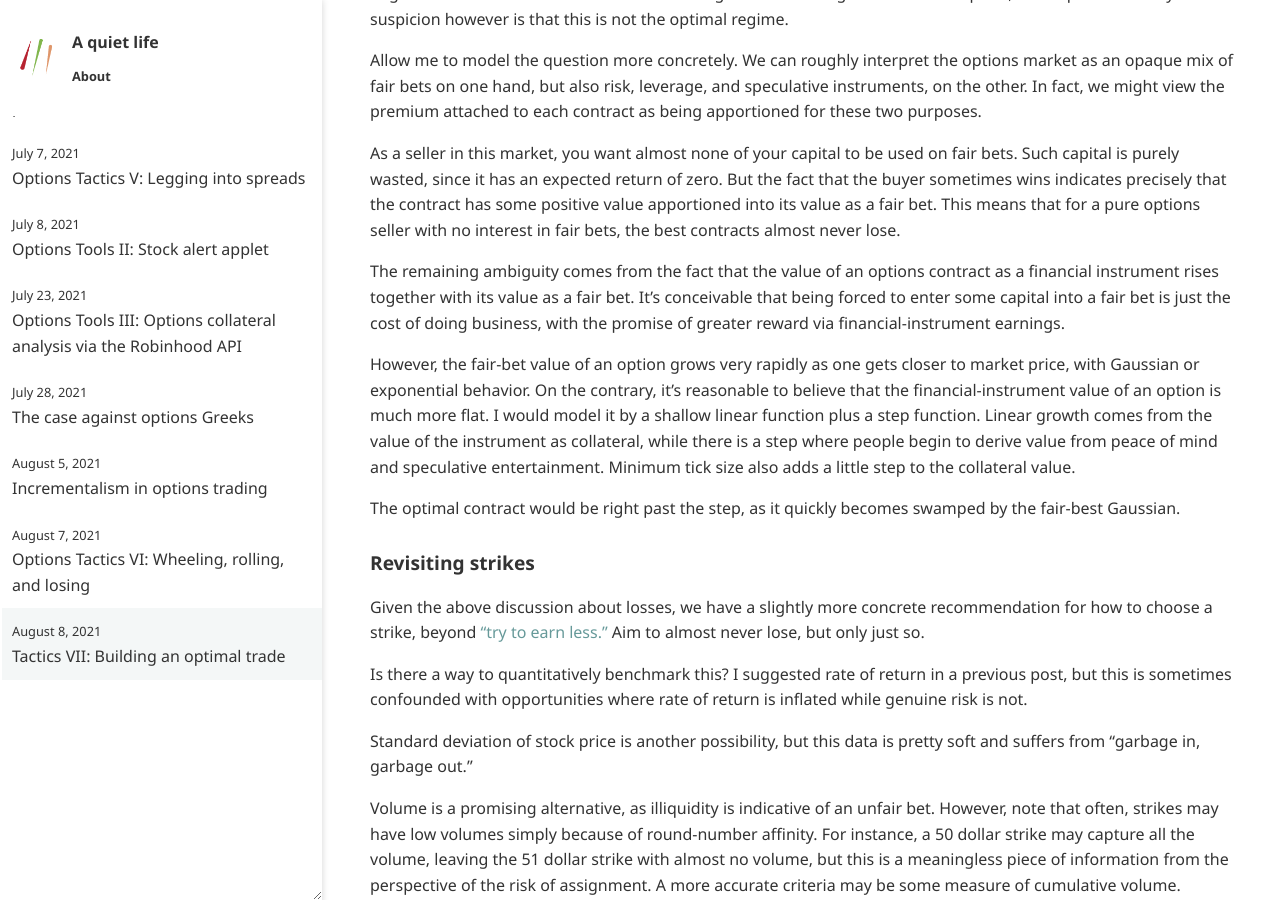
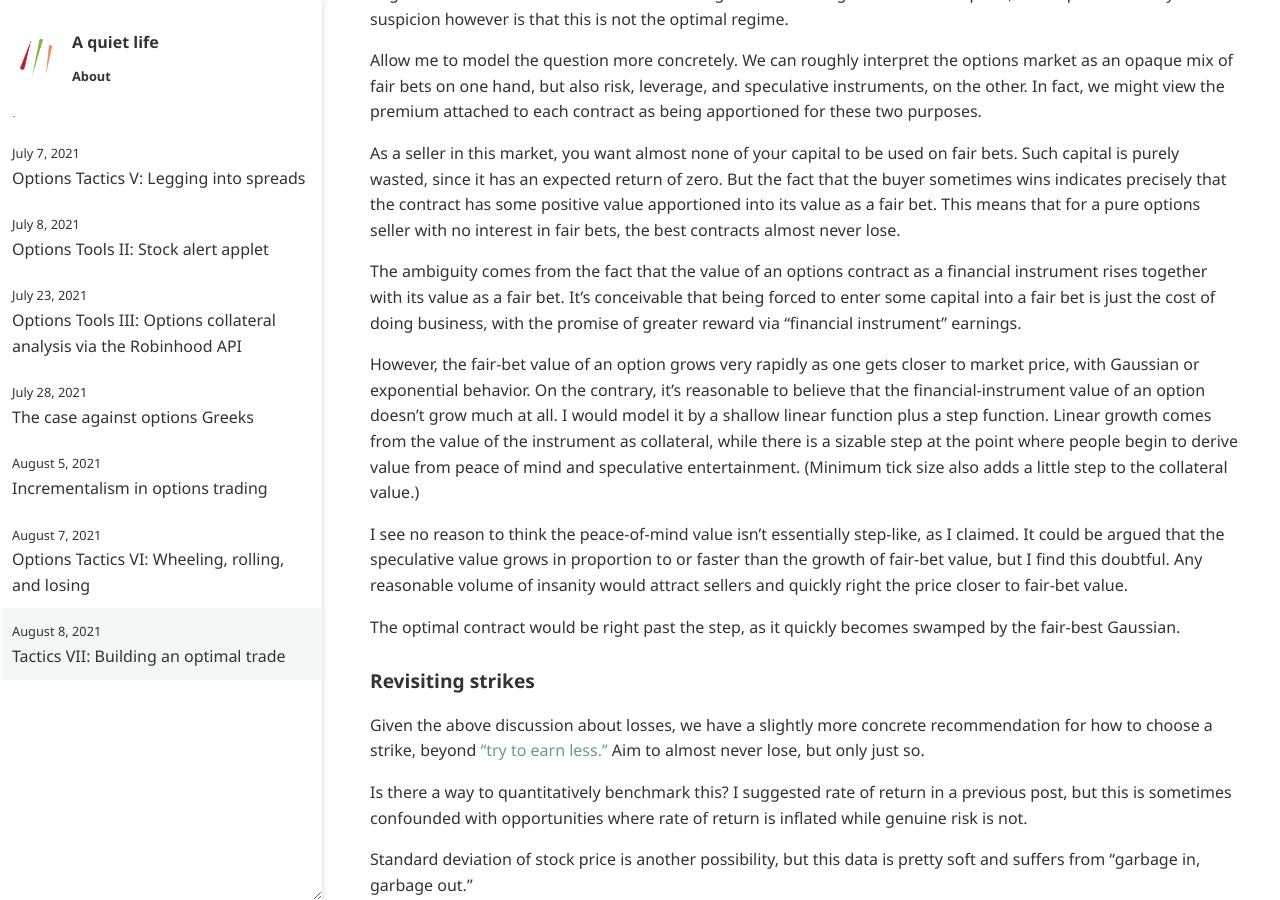
Before and after one commit to ansyblenetwork/aquietlife, a Jekyll site: the page built from _posts/2021-08-08-sizing.md, in a window 1280 px wide and 900 px high, scrolled down 567 px. Built offline with Jekyll 4.4.1, drawn with Linux system fonts in a browser that asks for light colours.

Commit message:
Update 2021-08-08-sizing.md

```diff
--- a/_posts/2021-08-08-sizing.md
+++ b/_posts/2021-08-08-sizing.md
@@ -24,9 +24,11 @@ Allow me to model the question more concretely. We can roughly interpret the opt
 
 As a seller in this market, you want almost none of your capital to be used on fair bets. Such capital is purely wasted, since it has an expected return of zero. But the fact that the buyer sometimes wins indicates precisely that the contract has some positive value apportioned into its value as a fair bet. This means that for a pure options seller with no interest in fair bets, the best contracts almost never lose.
 
-The remaining ambiguity comes from the fact that the value of an options contract as a financial instrument rises together with its value as a fair bet. It's conceivable that being forced to enter some capital into a fair bet is just the cost of doing business, with the promise of greater reward via financial-instrument earnings.
+The ambiguity comes from the fact that the value of an options contract as a financial instrument rises together with its value as a fair bet. It's conceivable that being forced to enter some capital into a fair bet is just the cost of doing business, with the promise of greater reward via "financial instrument" earnings.
 
-However, the fair-bet value of an option grows very rapidly as one gets closer to market price, with Gaussian or exponential behavior. On the contrary, it's reasonable to believe that the financial-instrument value of an option is much more flat. I would model it by a shallow linear function plus a step function. Linear growth comes from the value of the instrument as collateral, while there is a step where people begin to derive value from peace of mind and speculative entertainment. Minimum tick size also adds a little step to the collateral value.
+However, the fair-bet value of an option grows very rapidly as one gets closer to market price, with Gaussian or exponential behavior. On the contrary, it's reasonable to believe that the financial-instrument value of an option doesn't grow much at all. I would model it by a shallow linear function plus a step function. Linear growth comes from the value of the instrument as collateral, while there is a sizable step at the point where people begin to derive value from peace of mind and speculative entertainment. (Minimum tick size also adds a little step to the collateral value.)
+
+I see no reason to think the peace-of-mind value isn't essentially step-like, as I claimed. It could be argued that the speculative value grows in proportion to or faster than the growth of fair-bet value, but I find this doubtful. Any reasonable volume of insanity would attract sellers and quickly right the price closer to fair-bet value.
 
 The optimal contract would be right past the step, as it quickly becomes swamped by the fair-best Gaussian.
 
```
